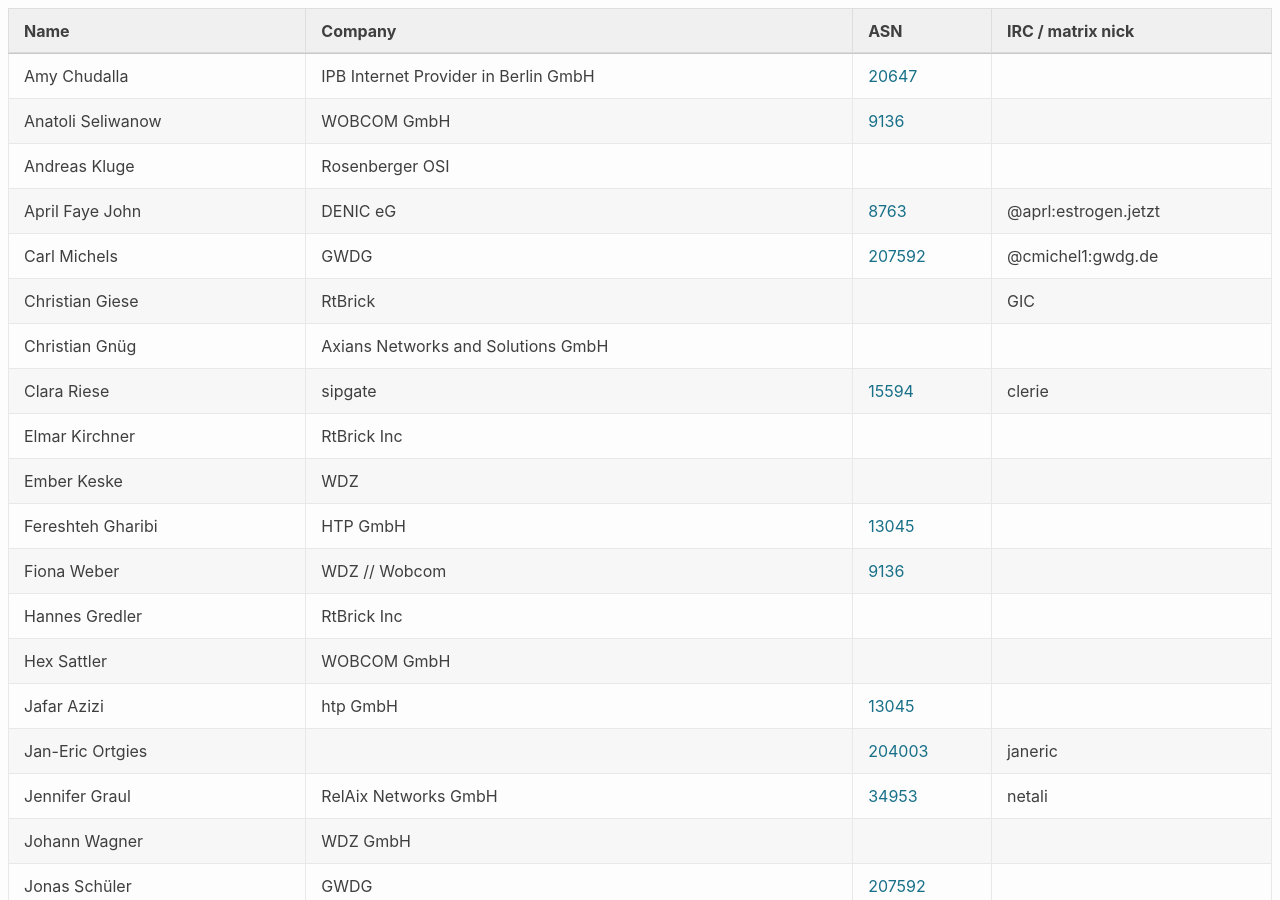
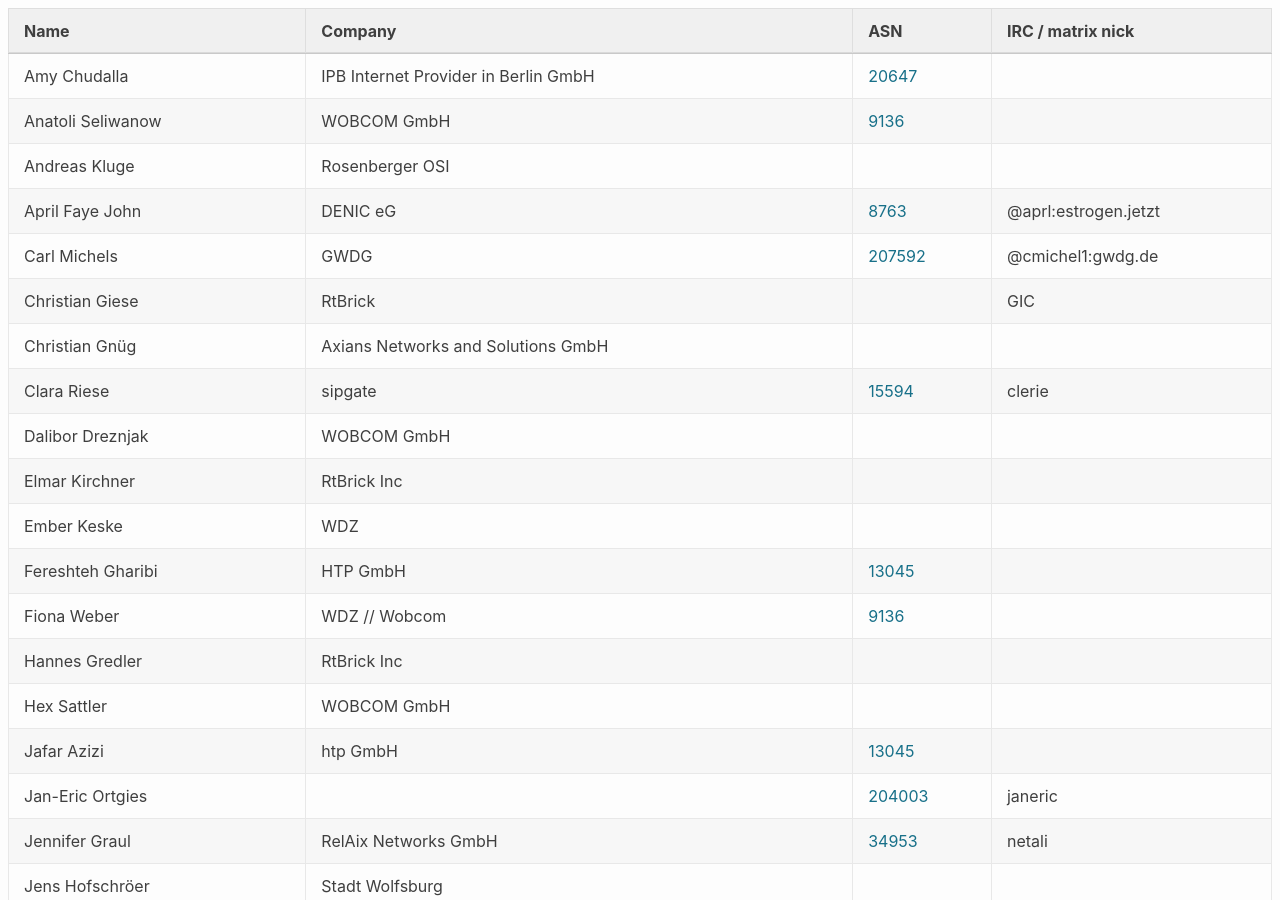
Before and after one commit to denog/pretix-attendeelist, a Jekyll site: the page built from denogmeetup25-04/index.markdown, in a window 1280 px wide and 900 px high. Built offline with Jekyll 4.4.1, drawn with Linux system fonts in a browser that asks for light colours.

Commit message:
Latest data: Tue May 20 09:48:38 UTC 2025

```diff
--- a/_data/attendees_denogmeetup25-04.json
+++ b/_data/attendees_denogmeetup25-04.json
@@ -46,6 +46,12 @@
     "company": "sipgate",
     "irc": "clerie",
     "asn": "15594"
+  },
+  {
+    "name": "Dalibor Dreznjak",
+    "company": "WOBCOM GmbH",
+    "irc": null,
+    "asn": null
   },
   {
     "name": "Elmar Kirchner",
@@ -100,6 +106,12 @@
     "company": "RelAix Networks GmbH",
     "irc": "netali",
     "asn": "34953"
+  },
+  {
+    "name": "Jens Hofschröer",
+    "company": "Stadt Wolfsburg",
+    "irc": null,
+    "asn": null
   },
   {
     "name": "Johann Wagner",
```
